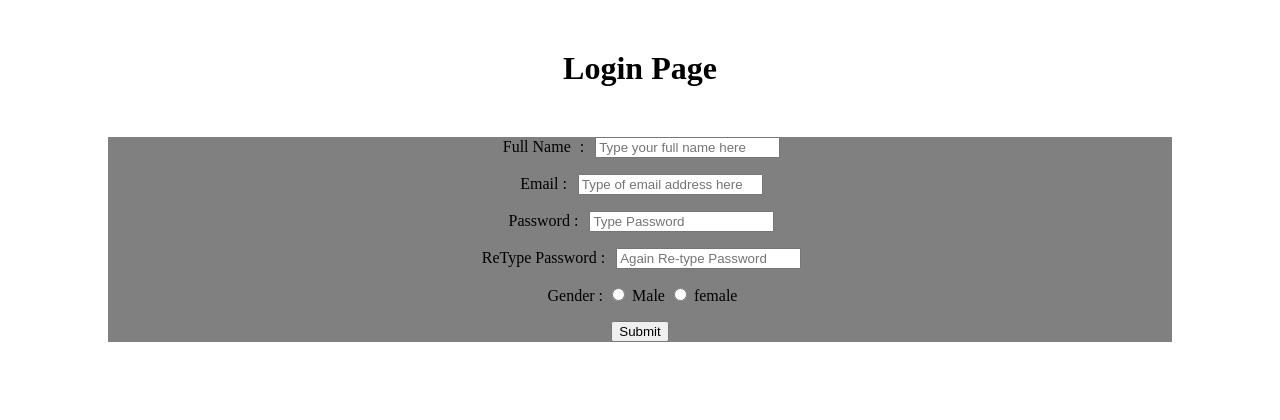
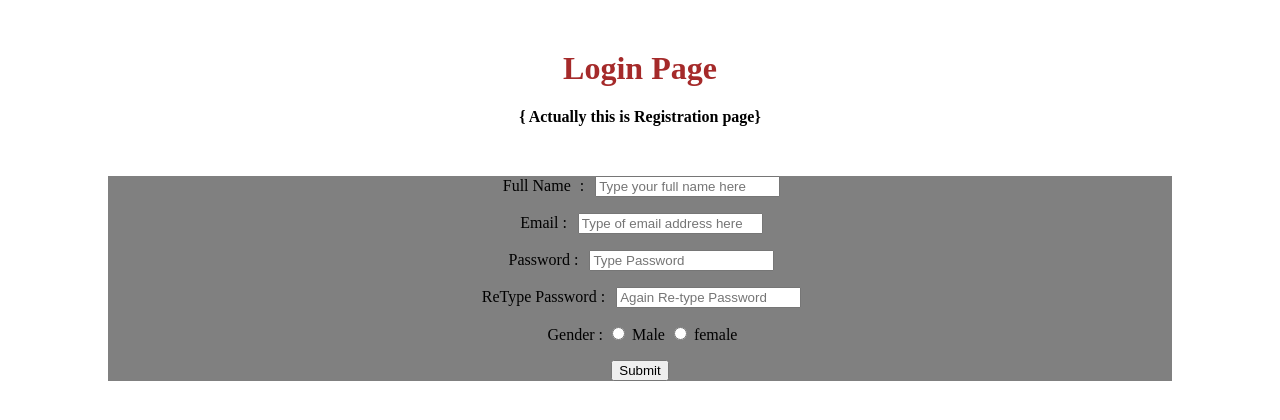
Before and after one commit to rachit44/HTML-CSS-and-JAVASCRIPT, a plain HTML site: page site/Login.html in a window 1280 px wide. Drawn offline with Linux system fonts and the light colour scheme.

Commit message:
Registration page is ready

```diff
--- a/site/Login.html
+++ b/site/Login.html
@@ -37,7 +37,9 @@ p{
 </style>
 
 <body>
-	<h1 style="text-align: center; margin-top:50px;"> Login Page </h1>
+	<h1 style="text-align: center; margin-top:50px;color:brown;"> Login Page </h1>
+	<h4 style="font-style;text-align: center;">{ Actually this is Registration page}</h4>
+
 <div>
 	<p>
 	<span id="p1"> Full Name </span> <span id="center"> : </span>
```
